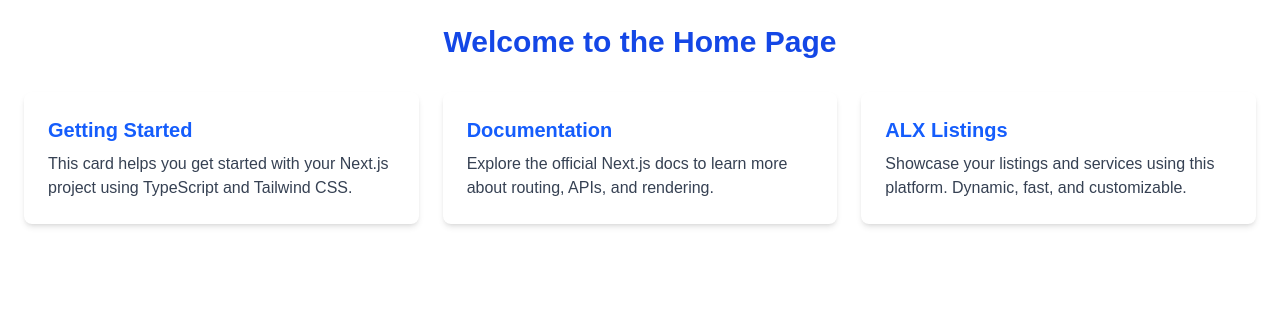
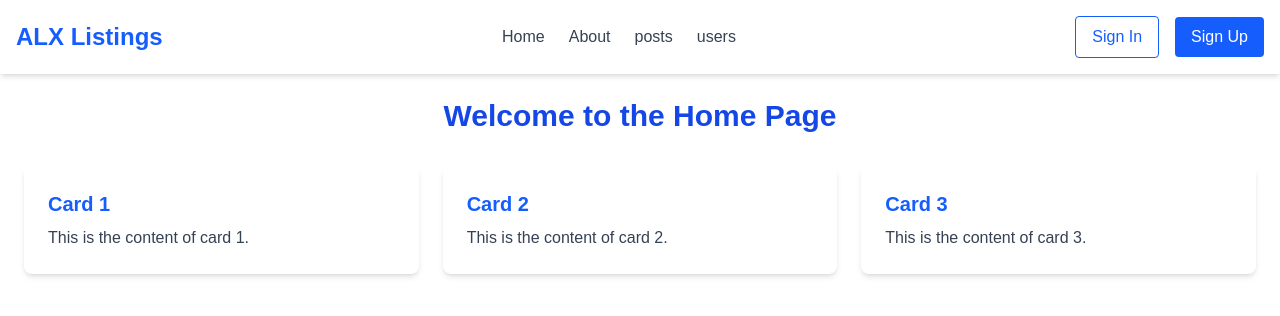
Before and after one commit to Cherireal7/alx-project-0x02-setup, a Next.js app in the folder alx-project-0x02/: page /home in a window 1280 px wide. Shown: the top 316 px of the page. Built offline with nearby package versions, Linux system fonts and the light colour scheme.

Commit message:
users, postcard updated

```diff
--- /dev/null
+++ b/alx-project-0x02/components/common/PostCard.tsx
@@ -0,0 +1,14 @@
+import React from "react";
+import { type PostProps } from "@/interfaces";
+
+const PostCard: React.FC<PostProps> = ({ title, content, userId }) => {
+  return (
+    <div className="bg-white shadow-md rounded-lg p-4 mb-4 hover:shadow-lg transition">
+      <h2 className="text-xl font-bold text-blue-600 mb-2">{title}</h2>
+      <p className="text-gray-700 mb-2">{content}</p>
+      <p className="text-sm text-gray-500">Posted by User {userId}</p>
+    </div>
+  );
+};
+
+export default PostCard;
--- /dev/null
+++ b/alx-project-0x02/components/common/UserCard.tsx
@@ -0,0 +1,16 @@
+import React from "react";
+import { type UserProps } from "@/interfaces";
+
+const UserCard: React.FC<UserProps> = ({ name, email, address }) => {
+  return (
+    <div className="bg-white shadow-md rounded-lg p-6">
+      <h2 className="text-xl font-bold text-blue-700">{name}</h2>
+      <p className="text-gray-700">{email}</p>
+      <p className="text-sm text-gray-500">
+        {address.street}, {address.city}
+      </p>
+    </div>
+  );
+};
+
+export default UserCard;
--- a/alx-project-0x02/components/layout/Header.tsx
+++ b/alx-project-0x02/components/layout/Header.tsx
@@ -12,17 +12,17 @@ const Header: React.FC = () => {
 
         {/* Navigation */}
         <nav className="space-x-6 hidden md:flex">
-          <Link href="/home" className="text-gray-700 hover:text-blue-600">
-            Home
+          <Link href="/home">
+            <span className="text-gray-700 hover:text-blue-600">Home</span>
           </Link>
-          <Link href="/about" className="text-gray-700 hover:text-blue-600">
-            About
+          <Link href="/about">
+            <span className="text-gray-700 hover:text-blue-600">About</span>
           </Link>
-          <Link href="/listings" className="text-gray-700 hover:text-blue-600">
-            Listings
+          <Link href="/posts">
+            <span className="text-gray-700 hover:text-blue-600">posts</span>
           </Link>
-          <Link href="/contact" className="text-gray-700 hover:text-blue-600">
-            Contact
+          <Link href="/users">
+            <span className="text-gray-700 hover:text-blue-600">users</span>
           </Link>
         </nav>
 
--- a/alx-project-0x02/interfaces/index.ts
+++ b/alx-project-0x02/interfaces/index.ts
@@ -9,3 +9,20 @@ export interface ButtonProps {
   children: React.ReactNode;
   onClick?: () => void;
 }
+
+
+export interface PostProps {
+  userId: number;
+  id?: number;
+  title: string;
+  content: string;
+}
+
+export interface UserProps {
+  name: string;
+  email: string;
+  address: {
+    street: string;
+    city: string;
+  };
+}
--- a/alx-project-0x02/pages/about.tsx
+++ b/alx-project-0x02/pages/about.tsx
@@ -1,8 +1,11 @@
 import React from "react";
+import Header from "@/components/layout/Header";
 import Button from "@/components/common/Button";
 
 const AboutPage: React.FC = () => {
   return (
+    <>
+      <Header />
       <div className="container mx-auto p-6 text-center space-y-6">
         <h1 className="text-3xl font-bold text-blue-700">About Us</h1>
         <p className="text-gray-700 mb-6">
@@ -10,17 +13,12 @@ const AboutPage: React.FC = () => {
         </p>
 
         <div className="space-y-4">
-        <Button size="small" shape="rounded-sm">
-          Small Rounded-sm
-        </Button>
-        <Button size="medium" shape="rounded-md">
-          Medium Rounded-md
-        </Button>
-        <Button size="large" shape="rounded-full">
-          Large Rounded-full
-        </Button>
+          <Button size="small" shape="rounded-sm">Small Rounded-sm</Button>
+          <Button size="medium" shape="rounded-md">Medium Rounded-md</Button>
+          <Button size="large" shape="rounded-full">Large Rounded-full</Button>
         </div>
       </div>
+    </>
   );
 };
 
--- a/alx-project-0x02/pages/home.tsx
+++ b/alx-project-0x02/pages/home.tsx
@@ -1,25 +1,20 @@
 import React from "react";
+import Header from "@/components/layout/Header";
 import Card from "@/components/common/Card";
 
 const HomePage: React.FC = () => {
   return (
-    <div className="container mx-auto p-6 space-y-6">
-      <h1 className="text-3xl font-bold text-center mb-8 text-blue-700">Welcome to the Home Page</h1>
-      <div className="grid md:grid-cols-2 lg:grid-cols-3 gap-6">
-        <Card
-          title="Getting Started"
-          content="This card helps you get started with your Next.js project using TypeScript and Tailwind CSS."
-        />
-        <Card
-          title="Documentation"
-          content="Explore the official Next.js docs to learn more about routing, APIs, and rendering."
-        />
-        <Card
-          title="ALX Listings"
-          content="Showcase your listings and services using this platform. Dynamic, fast, and customizable."
-        />
+    <>
+      <Header />
+      <div className="container mx-auto p-6 space-y-6">
+        <h1 className="text-3xl font-bold text-center mb-8 text-blue-700">Welcome to the Home Page</h1>
+        <div className="grid md:grid-cols-2 lg:grid-cols-3 gap-6">
+          <Card title="Card 1" content="This is the content of card 1." />
+          <Card title="Card 2" content="This is the content of card 2." />
+          <Card title="Card 3" content="This is the content of card 3." />
+        </div>
       </div>
-    </div>
+    </>
   );
 };
 
--- a/alx-project-0x02/pages/index.tsx
+++ b/alx-project-0x02/pages/index.tsx
@@ -7,7 +7,7 @@ const IndexPage = () => {
       <Header />
       <main className="container mx-auto p-8">
         <h1 className="text-3xl font-bold">Welcome to ALX Project</h1>
-        <p>This is the main landing page at /</p>
+        <p>This is the main landing page made my Cherinet Demeke</p>
       </main>
     </>
   );
--- /dev/null
+++ b/alx-project-0x02/pages/posts.tsx
@@ -0,0 +1,45 @@
+import React, { useEffect, useState } from "react";
+import Header from "@/components/layout/Header";
+import PostCard from "@/components/common/PostCard";
+import { type PostProps } from "@/interfaces";
+
+const PostsPage: React.FC = () => {
+  const [posts, setPosts] = useState<PostProps[]>([]);
+
+  useEffect(() => {
+    const fetchPosts = async () => {
+      const res = await fetch("https://jsonplaceholder.typicode.com/posts?_limit=6");
+      const data = await res.json();
+      const formatted = data.map((post: any) => ({
+        userId: post.userId,
+        title: post.title,
+        content: post.body,
+        id: post.id,
+      }));
+      setPosts(formatted);
+    };
+
+    fetchPosts();
+  }, []);
+
+  return (
+    <>
+      <Header />
+      <div className="container mx-auto p-6">
+        <h1 className="text-3xl font-bold text-blue-700 mb-6">Posts</h1>
+        <div className="grid gap-6 md:grid-cols-2 lg:grid-cols-3">
+          {posts.map((post) => (
+            <PostCard
+              key={post.id}
+              title={post.title}
+              content={post.content}
+              userId={post.userId}
+            />
+          ))}
+        </div>
+      </div>
+    </>
+  );
+};
+
+export default PostsPage;
--- /dev/null
+++ b/alx-project-0x02/pages/users.tsx
@@ -0,0 +1,47 @@
+import React, { useEffect, useState } from "react";
+import Header from "@/components/layout/Header";
+import UserCard from "@/components/common/UserCard";
+import { type UserProps } from "@/interfaces";
+
+const UsersPage: React.FC = () => {
+  const [users, setUsers] = useState<UserProps[]>([]);
+
+  useEffect(() => {
+    const fetchUsers = async () => {
+      const res = await fetch("https://jsonplaceholder.typicode.com/users");
+      const data = await res.json();
+      const formattedUsers = data.map((user: any) => ({
+        name: user.name,
+        email: user.email,
+        address: {
+          street: user.address.street,
+          city: user.address.city,
+        },
+      }));
+      setUsers(formattedUsers);
+    };
+
+    fetchUsers();
+  }, []);
+
+  return (
+    <>
+      <Header />
+      <div className="container mx-auto p-6">
+        <h1 className="text-3xl font-bold text-blue-700 mb-6">Users</h1>
+        <div className="grid gap-6 md:grid-cols-2 lg:grid-cols-3">
+          {users.map((user, index) => (
+            <UserCard
+              key={index}
+              name={user.name}
+              email={user.email}
+              address={user.address}
+            />
+          ))}
+        </div>
+      </div>
+    </>
+  );
+};
+
+export default UsersPage;
```
Lines whose indentation alone changed are shown as unchanged.
